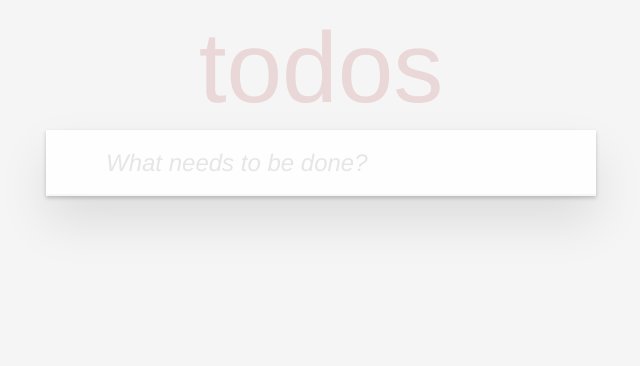
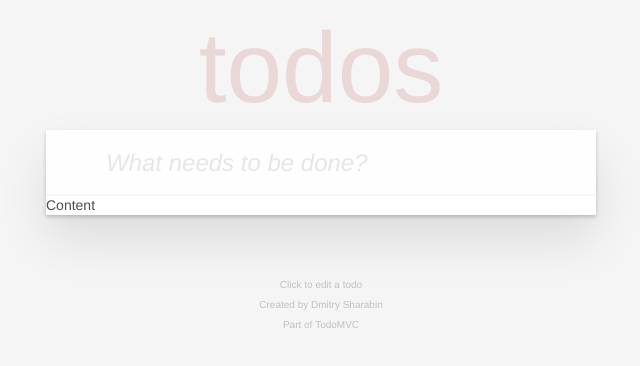
Before and after one commit to veyselkartalmis/react-redux-projects, a React (Create React App) app in the folder to-do-app/: page / in a window 1280 px wide. Shown: the top 366 px of the page, without its empty margins (319-959 px from the left). Built offline with nearby package versions, Linux system fonts and the light colour scheme.

Commit message:
footer added

```diff
--- a/to-do-app/src/App.js
+++ b/to-do-app/src/App.js
@@ -1,12 +1,16 @@
 import Header from "./components/Header";
-import Form from "./components/Form";
+import Content from "./components/Content";
+import Footer  from "./components/Footer";
 
 function App() {
   return (
-    <section className="todoapp">
-      <Header />
-      <Form />
-    </section>
+    <>
+      <section className="todoapp">
+        <Header />
+        <Content />
+      </section>
+      <Footer />
+    </>
   );
 }
 
--- /dev/null
+++ b/to-do-app/src/components/Content.jsx
@@ -0,0 +1,9 @@
+import React from 'react'
+
+function Content() {
+  return (
+    <div>Content</div>
+  )
+}
+
+export default Content
--- /dev/null
+++ b/to-do-app/src/components/Footer.jsx
@@ -0,0 +1,13 @@
+import React from 'react'
+
+function Footer() {
+    return (
+        <footer class="info">
+            <p>Click to edit a todo</p>
+            <p>Created by <a href="https://d12n.me/">Dmitry Sharabin</a></p>
+            <p>Part of <a href="http://todomvc.com">TodoMVC</a></p>
+        </footer>
+    )
+}
+
+export default Footer;
--- a/to-do-app/src/components/Header.jsx
+++ b/to-do-app/src/components/Header.jsx
@@ -1,7 +1,10 @@
+import Form from "./Form";
+
 function Header() {
     return (
         <header className="header">
             <h1>todos</h1>
+            <Form />
         </header>
     )
 }
```
